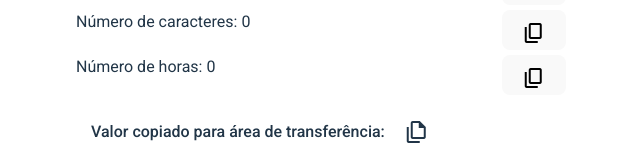
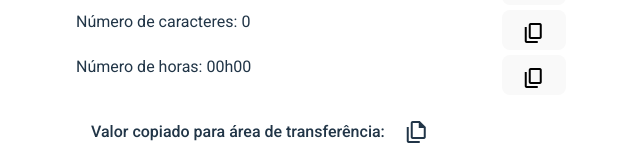
Before and after one commit to Casewinter/PreProdSemStackBlitz, a Vue app: page / in a window 1280 px wide. Shown: the part 428-573 px from the top of the page, without its empty margins (319-959 px from the left). Built offline with nearby package versions, Linux system fonts and the light colour scheme.

Commit message:
1 file modified

```diff
--- a/src/App.vue
+++ b/src/App.vue
@@ -5,7 +5,7 @@ const inputText = ref('');
 
 const numeroDeDiasDePre = ref('0');
 const numeroDeCaracteres = ref('0');
-const numeroDeHoras = ref('0');
+const numeroDeHoras = ref('00h00');
 
 const diasCopiado = ref('content_copy');
 const caracteresCopiado = ref('content_copy');
```
